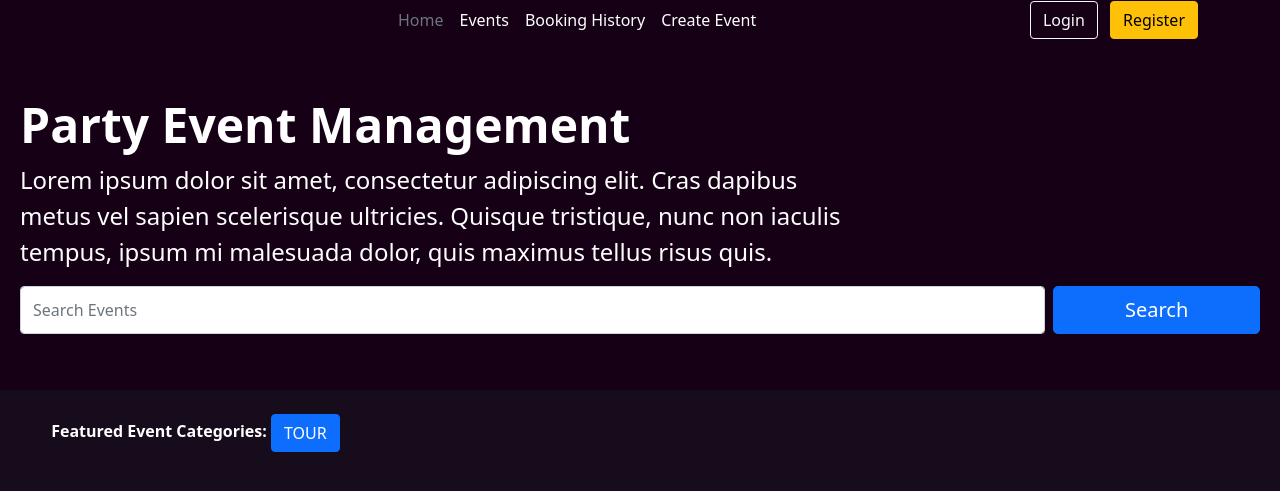
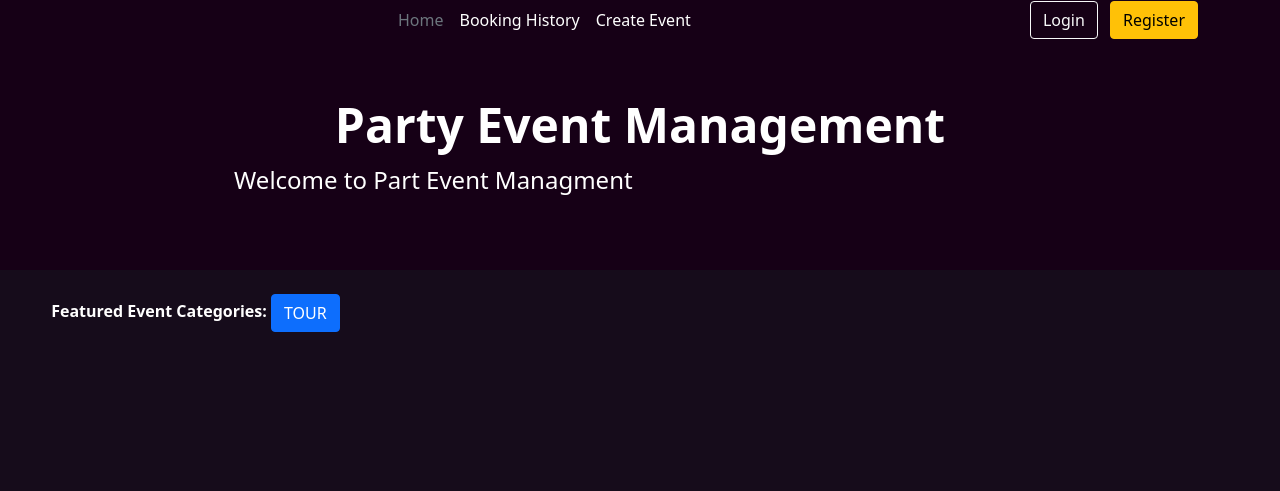
Before and after one commit to zlo120/IAB207-Assignment-3, a Flask app: page / in a window 1280 px wide. Shown: the top 491 px of the page. Run offline with Flask 2, Linux system fonts and the light colour scheme; data comes from the database, SQL or seed files in the repository; some libraries are stand-ins or nearby versions.

Commit message:
Updated Headfing

```diff
--- a/website/templates/base.html
+++ b/website/templates/base.html
@@ -29,7 +29,6 @@
 
                 <ul class="nav col-12 col-lg-auto me-lg-auto mb-2 justify-content-center mb-md-0">
                     <li><a href="{{url_for('main.index')}}" class="nav-link px-2 text-secondary">Home</a></li>
-                    <li><a href="#" class="nav-link px-2 text-white">Events</a></li>
                     <li><a href="{{url_for('event.history')}}" class="nav-link px-2 text-white">Booking History</a></li>
                     <li><a href="{{url_for('event.create')}}" class="nav-link px-2 text-white">Create Event</a></li>
                 </ul>
--- a/website/templates/index.html
+++ b/website/templates/index.html
@@ -23,15 +23,8 @@ p {
                 {% endfor %}
             {% endif %}
             {% endwith %}
-            <h1 class="display-5 fw-bold">Party Event Management</h1>
-            <p style="color: white" class="col-md-8 fs-4">
-                Lorem ipsum dolor sit amet, consectetur adipiscing elit. Cras dapibus metus vel sapien scelerisque ultricies. Quisque tristique, nunc non iaculis tempus, ipsum mi malesuada dolor, quis maximus tellus risus quis.</p>
-
-            <form id="search">
-                <input class="form-control me-2" type="search" placeholder="Search Events" aria-label="Search">
-                <button class="btn btn-primary btn-lg col-2" type="button">Search</button>
-            </form>
-
+            <h1 style="text-align: center;" class="display-5 fw-bold">Party Event Management</h1>
+            <p style="color: white; text-align: center;" class="col-md-8 fs-4"> Welcome to Part Event Managment </p>
         </div>
     </div>
 </section>
@@ -43,7 +36,7 @@ p {
 
 <section >
     <p class="padS">
-        <b style="color: white">Featured Event Categories:</b>
+        <b style="color: white; ">Featured Event Categories: </b>
         {% if events | length != 0 %}
         {% for category in categories %}
             <button class="btn btn-primary" type="button" data-bs-toggle="collapse" data-bs-target="#{{category.Name}}" aria-expanded="false" aria-controls="{{category.Name}}">{{category.Name}}</button>
```
